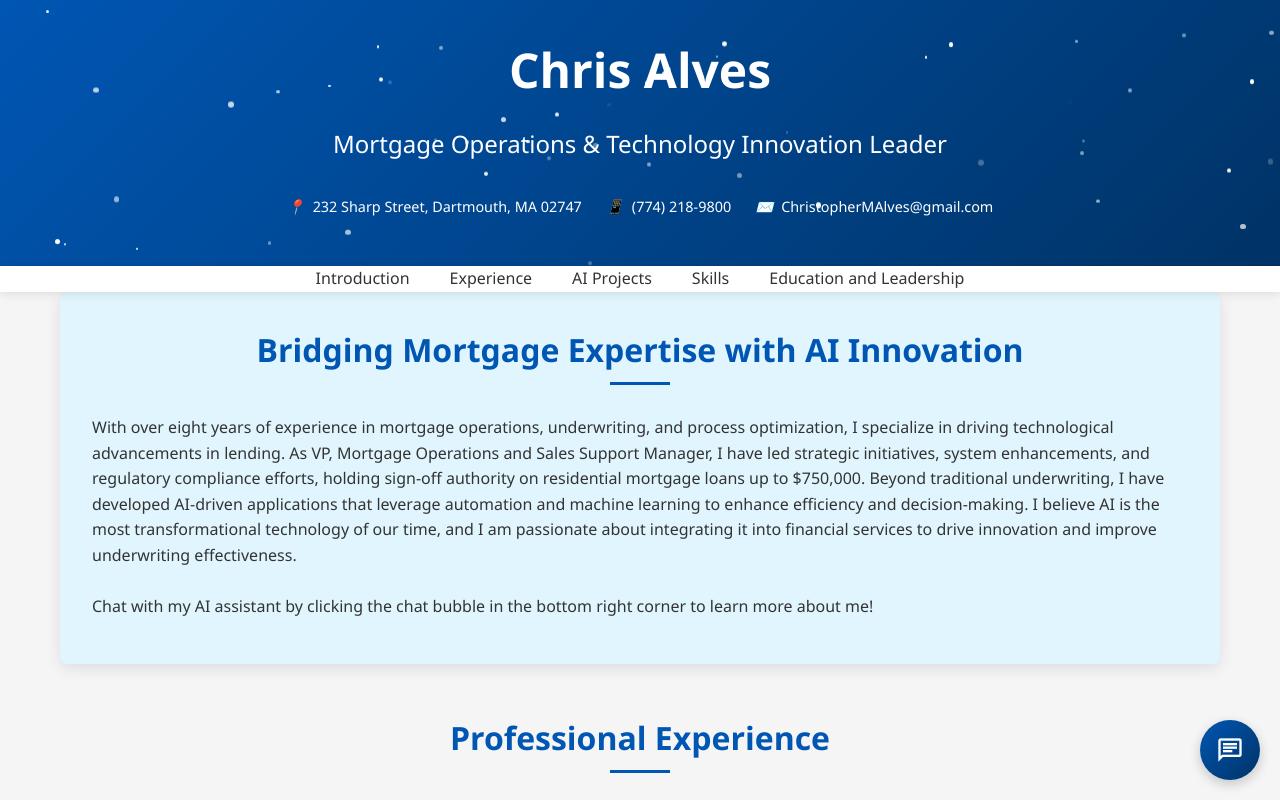
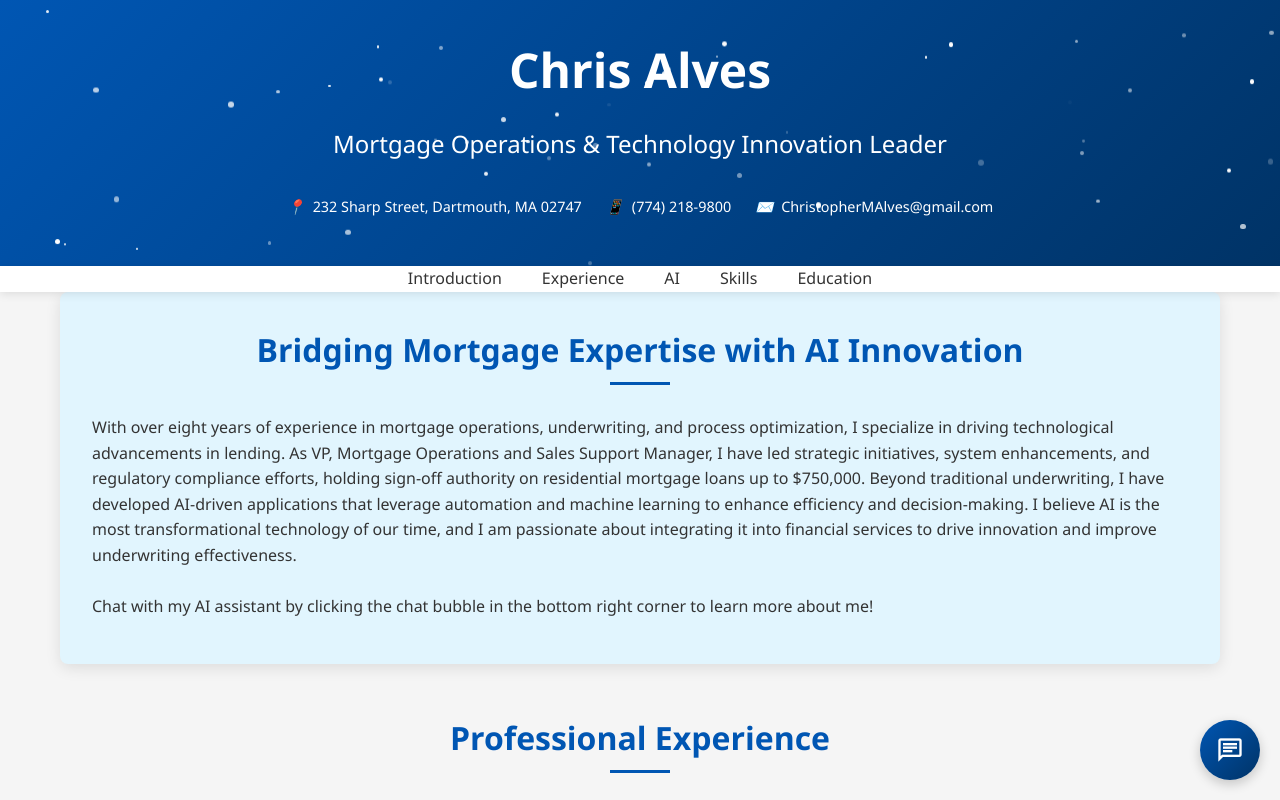
Before and after one commit to NewAige/calvesresume, a plain HTML site: page index.html in a window 1280 px wide. Shown: the top 800 px of the page. Drawn offline with nearby package versions, Linux system fonts and the light colour scheme.

Commit message:
Update index.html

```diff
--- a/index.html
+++ b/index.html
@@ -947,9 +947,9 @@
             <ul>
                 <li><a href="#job-match" class="nav-link">Introduction</a></li>
                 <li><a href="#experience" class="nav-link">Experience</a></li>
-                <li><a href="#ai-projects" class="nav-link">AI Projects</a></li>
+                <li><a href="#ai-projects" class="nav-link">AI</a></li>
                 <li><a href="#skills" class="nav-link">Skills</a></li>
-                <li><a href="#education" class="nav-link">Education and Leadership</a></li>
+                <li><a href="#education" class="nav-link">Education</a></li>
             </ul>
         </nav>
     </div>
```
